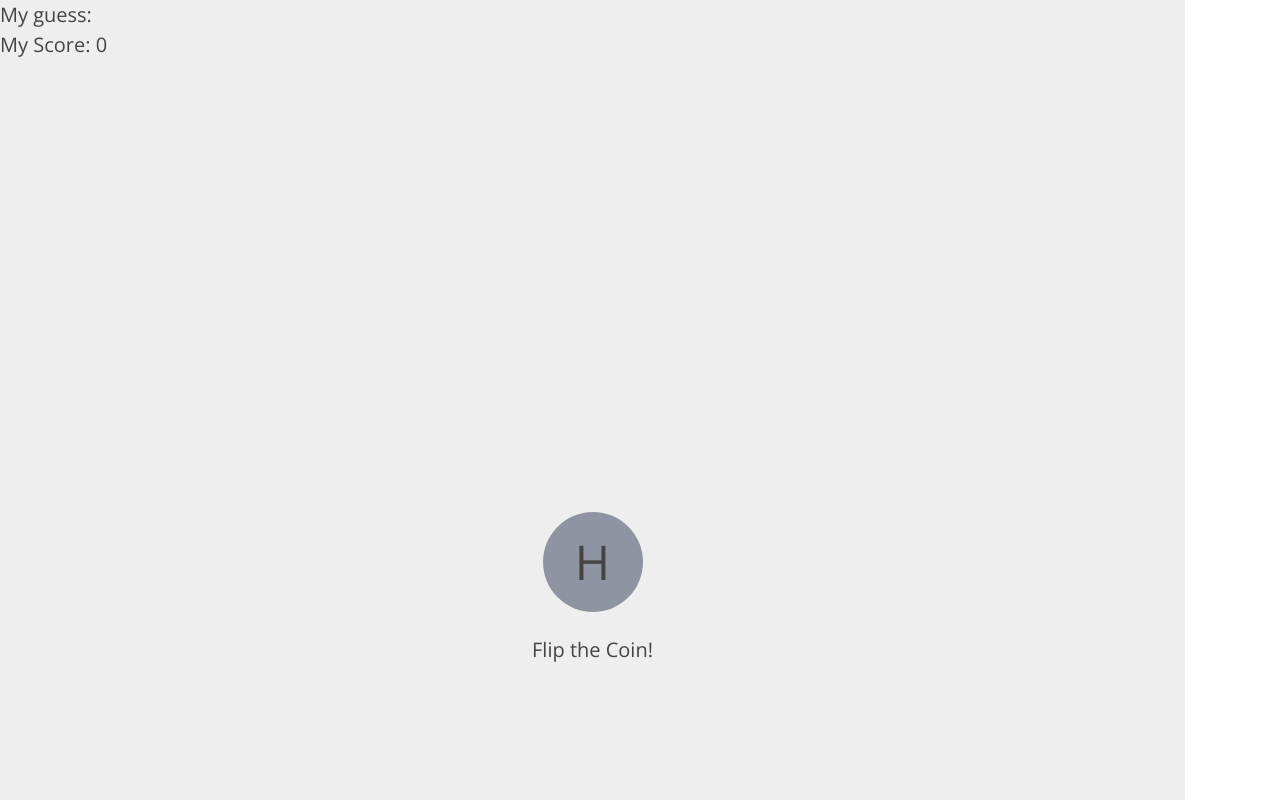
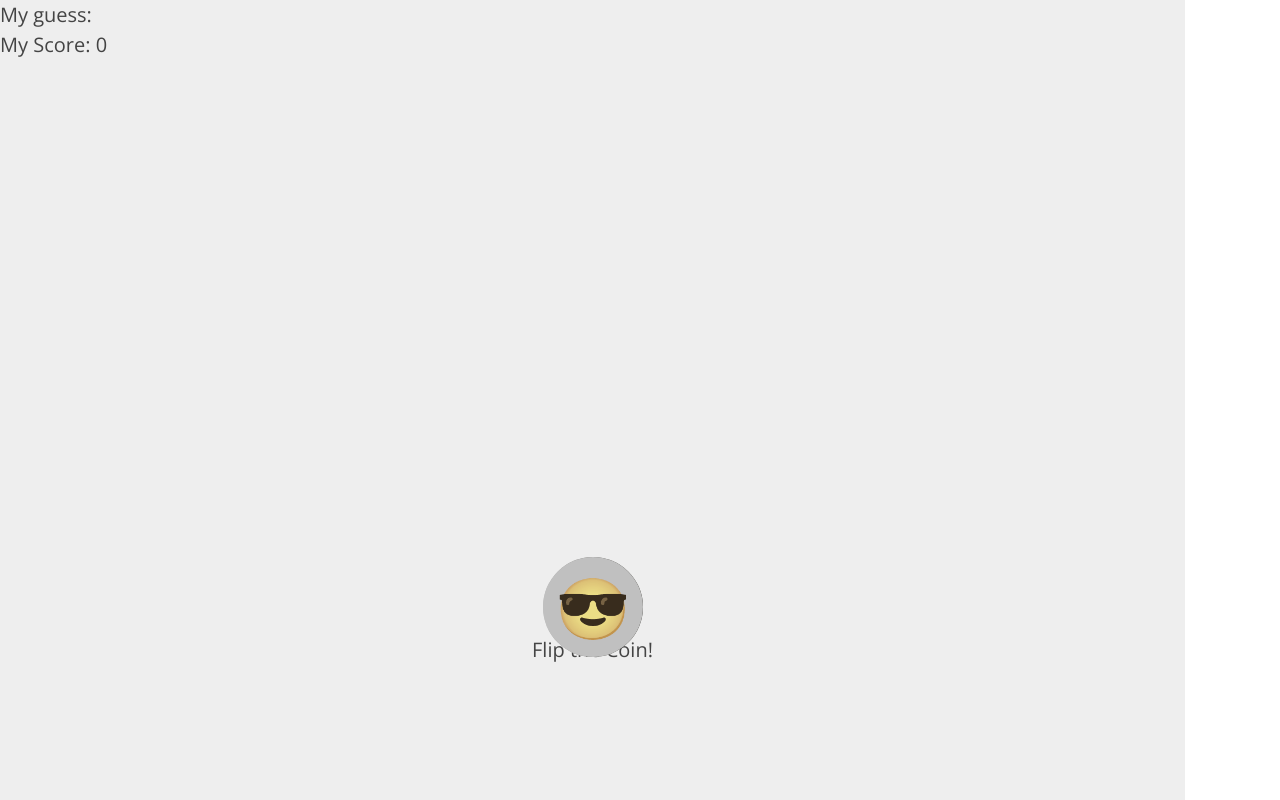
Before and after one commit to ryandeba/coin-flipper, a Vue app: page / in a window 1280 px wide. Built offline with nearby package versions, Linux system fonts and the light colour scheme.

Commit message:
3d coin ftw. Changed guess to click for testing animations

```diff
--- a/src/App.vue
+++ b/src/App.vue
@@ -36,6 +36,7 @@ export default {
       }
 
       this.flipping = false;
+      this.guess = "";
     }
   },
 };
--- a/src/components/Coin.vue
+++ b/src/components/Coin.vue
@@ -5,10 +5,10 @@
       ref="coin"
       @click="startFlip"
       @animationstart="currentAnimation = $event.animationName"
-      @animationend="nextAnimation($event)"
+      @animationend="nextAnimation"
     >
-      <div class="coinFace sideA"><span>H</span></div>
-      <div class="coinFace sideB"><span>T</span></div>
+      <div class="side heads"></div>
+      <div class="side tails"></div>
     </div>
   </div>
 </template>
@@ -19,8 +19,8 @@ export default {
 
   data() {
     return {
-      currentAnimation: ""
-    }
+      currentAnimation: "",
+    };
   },
 
   computed: {
@@ -28,13 +28,12 @@ export default {
       return this.$refs.coin;
     },
     finishAnimation() {
-      if (this.guess !== "" &&
-          this.currentAnimation.includes("float")) {
+      if (this.guess !== "" && this.currentAnimation.includes("float")) {
         return true;
-      } else{
+      } else {
         return false;
       }
-    }
+    },
   },
 
   methods: {
@@ -45,34 +44,33 @@ export default {
       this.$emit("flip-started");
     },
 
-    nextAnimation(event) {
+    nextAnimation() {
       let coin = this.coin;
-      let finishedAnimation = event.animationName;
 
-      if (finishedAnimation.includes("flip")) {
-        coin.classList.remove(finishedAnimation);
+      if (this.currentAnimation.includes("flip")) {
+        coin.classList.remove("flip");
         return coin.classList.add("float");
-      } else if (finishedAnimation.includes("float")) {
-        coin.classList.remove(finishedAnimation);
+      } else if (this.currentAnimation.includes("float")) {
+        coin.classList.remove("float");
 
         if (this.result === "heads") {
-          return coin.classList.add("heads");
+          return coin.classList.add("resultHeads");
         } else {
-          return coin.classList.add("tails");
+          return coin.classList.add("resultTails");
         }
       } else {
-        return this.$emit('flip-ended');
+        return this.$emit("flip-ended");
       }
-    }
+    },
   },
 
   watch: {
-    finishAnimation: function() {
+    finishAnimation: function () {
       if (this.finishAnimation) {
-        return this.nextAnimation({animationName: "float"});
+        return this.nextAnimation();
       }
-    }
-  }
+    },
+  },
 };
 </script>
 
@@ -85,32 +83,47 @@ export default {
 }
 #coin {
   width: 100px;
-  height: 100px;
+  height: 10px;
+  background: linear-gradient(90deg, silver, #141001);
   position: absolute;
-  transition: transform 1s;
+  transform: rotateX(-90deg);
   transform-style: preserve-3d;
   z-index: 1000;
 }
-.coinFace {
-  width: 100%;
-  height: 100%;
-  background-color: #8f94a2;
+.side,
+#coin::before,
+#coin::after {
+  content: "😎";
+  font-size: 60px;
+  filter: grayscale(50%);
+  width: 100px;
+  height: 100px;
   border-radius: 50%;
+  background: linear-gradient(90deg, silver, #141001);
   position: absolute;
+  bottom: calc(-100px / 2 + 10px);
+  transform: rotateX(-90deg);
   backface-visibility: hidden;
   display: flex;
   justify-content: center;
   align-items: center;
 }
-.sideA {
-  z-index: 100;
+.tails,
+#coin::after {
+  content: "🦅";
+  top: calc(-100px / 2 + 10px);
+  transform: rotateX(90deg);
 }
-.sideB {
-  transform: rotateX(-180deg);
+#coin::before,
+#coin::after {
+  backface-visibility: hidden;
+  transform: rotateX(90deg);
+  background: silver;
 }
-span {
-  font-size: 3rem;
+#coin::after {
+  transform: rotateX(-90deg);
 }
+
 .flip {
   animation: flip 1s linear;
 }
@@ -119,10 +132,10 @@ span {
   animation-duration: 10s;
   animation-timing-function: linear;
 }
-.heads {
+.resultHeads {
   animation: resultHeads 1s linear forwards;
 }
-.tails {
+.resultTails {
   animation: resultTails 1s linear forwards;
 }
 
@@ -152,7 +165,7 @@ span {
     bottom: calc(100% - 100px);
   }
   to {
-    transform: rotateX(1980deg);
+    transform: rotateX(1890deg);
     bottom: 25vh;
   }
 }
@@ -162,7 +175,7 @@ span {
     bottom: calc(100% - 100px);
   }
   to {
-    transform: rotateX(1800deg);
+    transform: rotateX(1710deg);
     bottom: 25vh;
   }
 }
--- a/src/components/Guess.vue
+++ b/src/components/Guess.vue
@@ -2,14 +2,14 @@
   <div>
     <div
       class="panel panel--heads"
-      @mouseover="input = 'heads'"
+      @click="input = 'heads'"
     >
       Heads
     </div>
 
     <div
       class="panel panel--tails"
-      @mouseover="input = 'tails'"
+      @click="input = 'tails'"
     >
       Tails
     </div>
```
